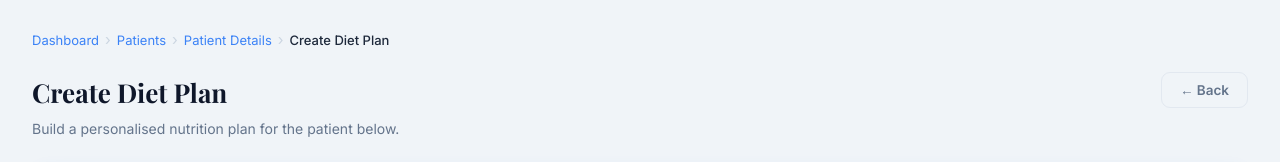
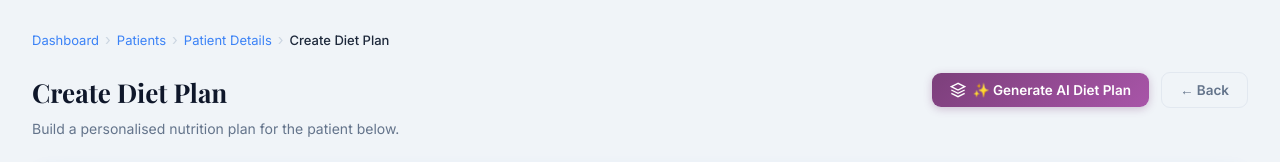
Before and after one commit to Manikanta-Chilaka/forherwellbeing, a React (Create React App) app in the folder frontend/: page /doctor/diet-plan/1 in a window 1280 px wide. Shown: the top 162 px of the page. Built offline with nearby package versions, Linux system fonts and the light colour scheme; no server answers; the database is empty.

Commit message:
fix: AI Diet Plan button always visible, not conditional on lab results

```diff
--- a/frontend/src/pages/CreateDietPlan.js
+++ b/frontend/src/pages/CreateDietPlan.js
@@ -391,12 +391,10 @@ export default function CreateDietPlan() {
           <p className="cdp-page-sub">Build a personalised nutrition plan for the patient below.</p>
         </div>
         <div style={{ display: 'flex', gap: '0.75rem', alignItems: 'center' }}>
-          {labMarkers.length > 0 && (
           <button
-              className={`cdp-btn cdp-btn--primary ${generatingAI ? 'cdp-btn--ai-loading' : ''}`}
+            className={`cdp-btn cdp-btn--ai ${generatingAI ? 'cdp-btn--ai-loading' : ''}`}
             onClick={handleGenerateAIDiet}
             disabled={generatingAI}
-              style={{ background: 'linear-gradient(135deg, #7c3f7b, #a855a8)' }}
           >
             {generatingAI ? (
               <><span className="cdp-spinner" /> Generating Plan...</>
@@ -405,11 +403,10 @@ export default function CreateDietPlan() {
                 <svg viewBox="0 0 24 24" fill="none" stroke="currentColor" strokeWidth="2" width="16" height="16">
                   <path d="M12 2L2 7l10 5 10-5-10-5zM2 17l10 5 10-5M2 12l10 5 10-5"/>
                 </svg>
-                  ✨ Generate AI Diet Plan
+                {labMarkers.length > 0 ? '✨ Generate AI Plan (with Lab Results)' : '✨ Generate AI Diet Plan'}
               </>
             )}
           </button>
-          )}
           <button className="cdp-btn cdp-btn--ghost cdp-back-btn" onClick={() => navigate(-1)}>← Back</button>
         </div>
       </div>
```
Lines whose indentation alone changed are shown as unchanged.
